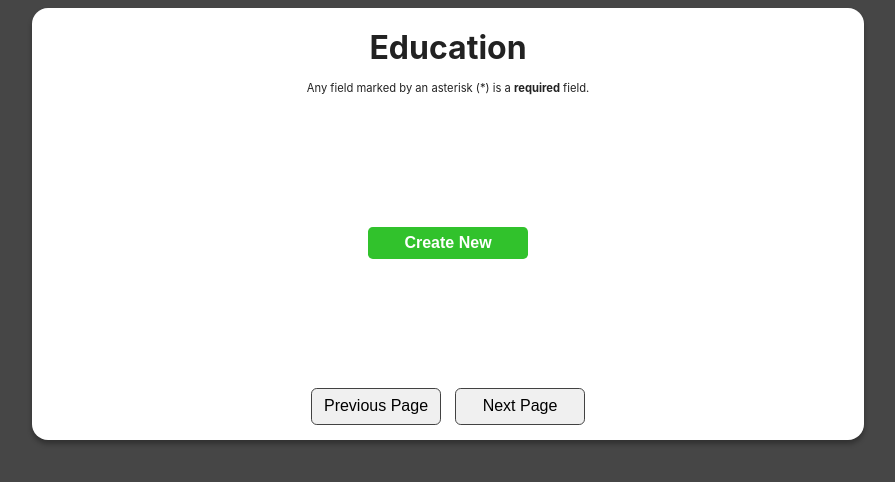
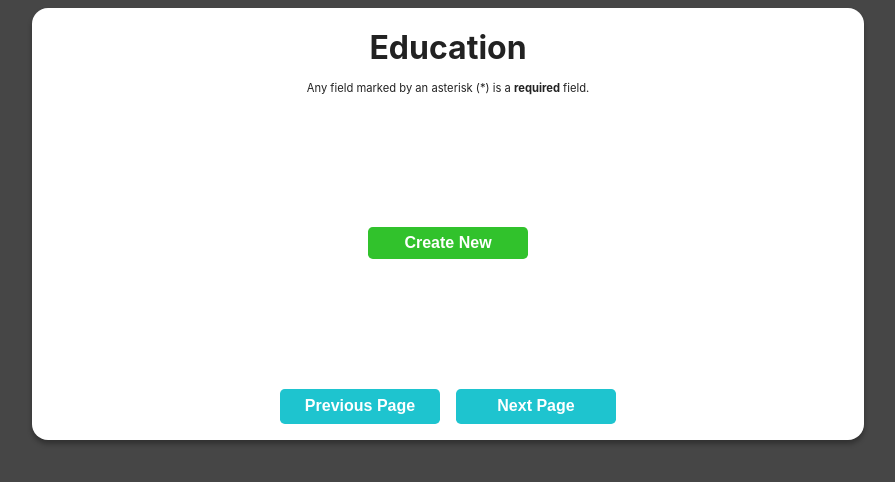
Before and after one commit to njcushing/odin-cv-application, a React (Vite) app: page / in a window 1280 px wide. Shown: the top 482 px of the page, without its empty margins (192-1087 px from the left). Built offline with nearby package versions, Linux system fonts and the light colour scheme.

Commit message:
Update styling for get started and page buttons

```diff
--- a/src/styles/Form.css
+++ b/src/styles/Form.css
@@ -227,47 +227,49 @@
 }
 
 .cv-application-get-started-button {
-    justify-self: center;
+    place-self: center;
 }
 .cv-application-get-started-button .ButtonBasic {
-    outline: 1px solid rgb(66, 66, 66);
-    color: rgb(0, 0, 0);
-    background-color: #b4f5b4;
-    font-size: 1.6rem;
-    width: 10rem;
-    height: 2.4rem;
+    border-radius: 0.3rem;
+    border: none;
+    font-size: 1rem;
+    font-weight: bold;
+    color: rgb(255, 255, 255);
+    padding: 0.2rem 0.4rem;
+    min-width: 10rem;
+    min-height: 2rem;
+    background-color: #31c22c;
 }
 .cv-application-get-started-button .ButtonBasic:hover {
-    outline: 2px solid rgb(37, 37, 37);
-    background-color: #c4f8c4;
-    box-shadow: 0px 4px 5px -0px rgba(0, 0, 0, 0.3);
+    background-color: #4bdb46;
 }
 .cv-application-get-started-button .ButtonBasic:active {
-    outline: 2px solid rgb(37, 37, 37);
-    background-color: #81e081;
-    box-shadow: 0px 4px 5px -0px rgba(0, 0, 0, 0.3);
+    background-color: #23aa1f;
 }
 
 .cv-application-page-buttons {
+    place-self: center;
     display: flex;
     justify-content: center;
     align-items: flex-end;
     gap: 1rem;
 }
 .cv-application-page-buttons .ButtonBasic {
-    outline: 1px solid rgb(66, 66, 66);
-    color: rgb(0, 0, 0);
-    background-color: #f0f0f0;
+    border-radius: 0.3rem;
+    border: none;
+    font-size: 1rem;
+    font-weight: bold;
+    color: rgb(255, 255, 255);
+    padding: 0.2rem 0.4rem;
+    min-width: 10rem;
+    min-height: 2rem;
+    background-color: #1ec4cf;
 }
 .cv-application-page-buttons .ButtonBasic:hover {
-    outline: 2px solid rgb(37, 37, 37);
-    background-color: #f1f1f1;
-    box-shadow: 0px 4px 5px -0px rgba(0, 0, 0, 0.3);
+    background-color: #31d9e6;
 }
 .cv-application-page-buttons .ButtonBasic:active {
-    outline: 2px solid rgb(37, 37, 37);
-    background-color: #dadada;
-    box-shadow: 0px 4px 5px -0px rgba(0, 0, 0, 0.3);
+    background-color: #10afbb;
 }
 
 .cv-application-add-field-button {
```
